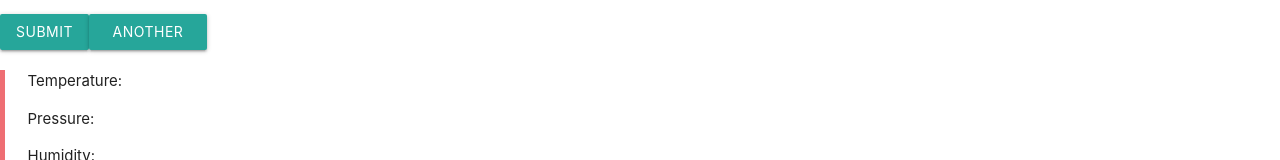
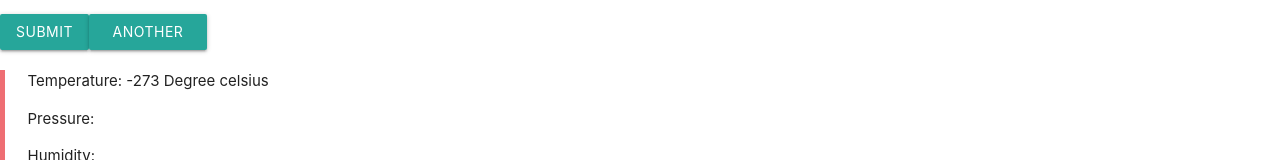
Before and after one commit to Jonax79409/Weather-App, a React (Create React App) app: page / in a window 1280 px wide. Shown: the part 299-459 px from the top of the page. Built offline with nearby package versions, Linux system fonts and the light colour scheme.

Commit message:
added semantics, grphics left

```diff
--- a/src/App.js
+++ b/src/App.js
@@ -108,7 +108,7 @@ class App extends Component {
 
 
       <blockquote>
-    <p>  Temperature:  {this.state.temperature}</p>
+    <p>  Temperature:  {this.state.temperature-273} Degree celsius </p>
     <p>  Pressure:  {this.state.pressure}</p>
     <p>  Humidity:  {this.state.humidity}</p>
     <p>  Main:  {this.state.main}</p>
```
